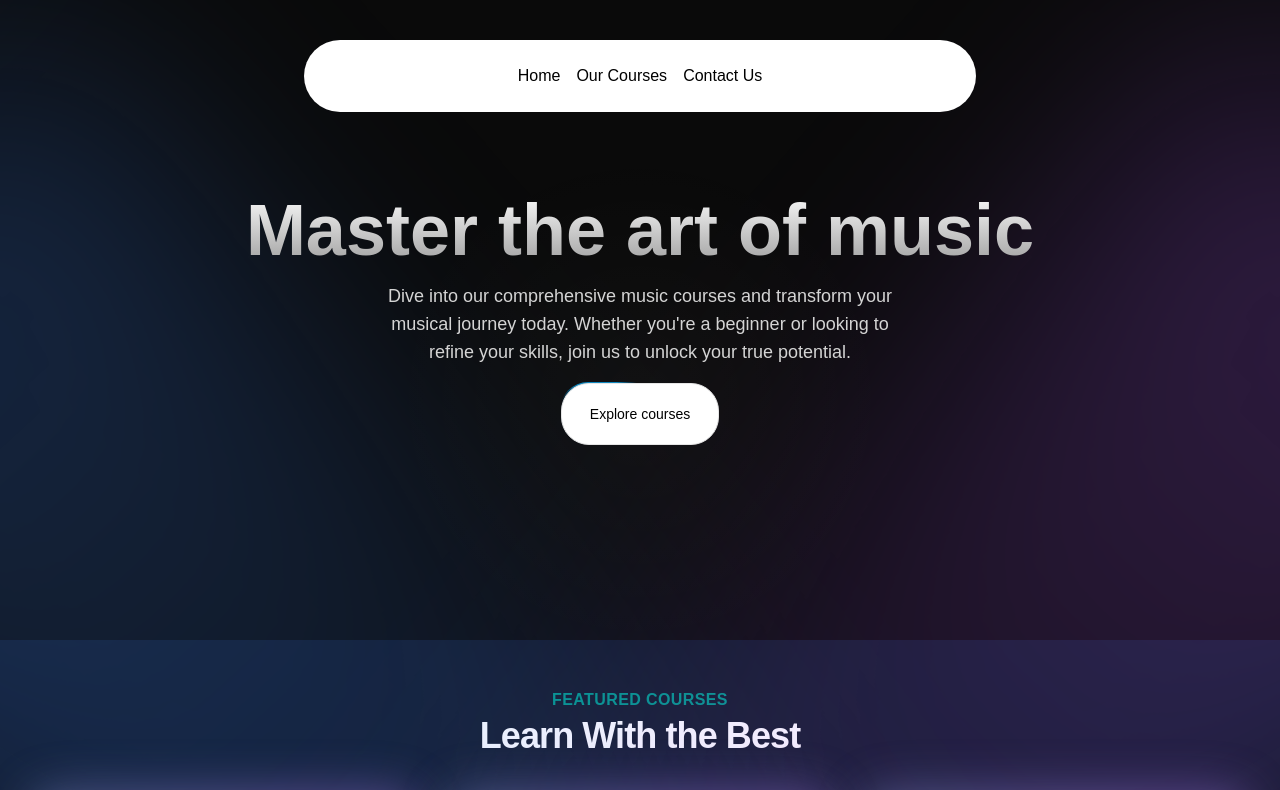
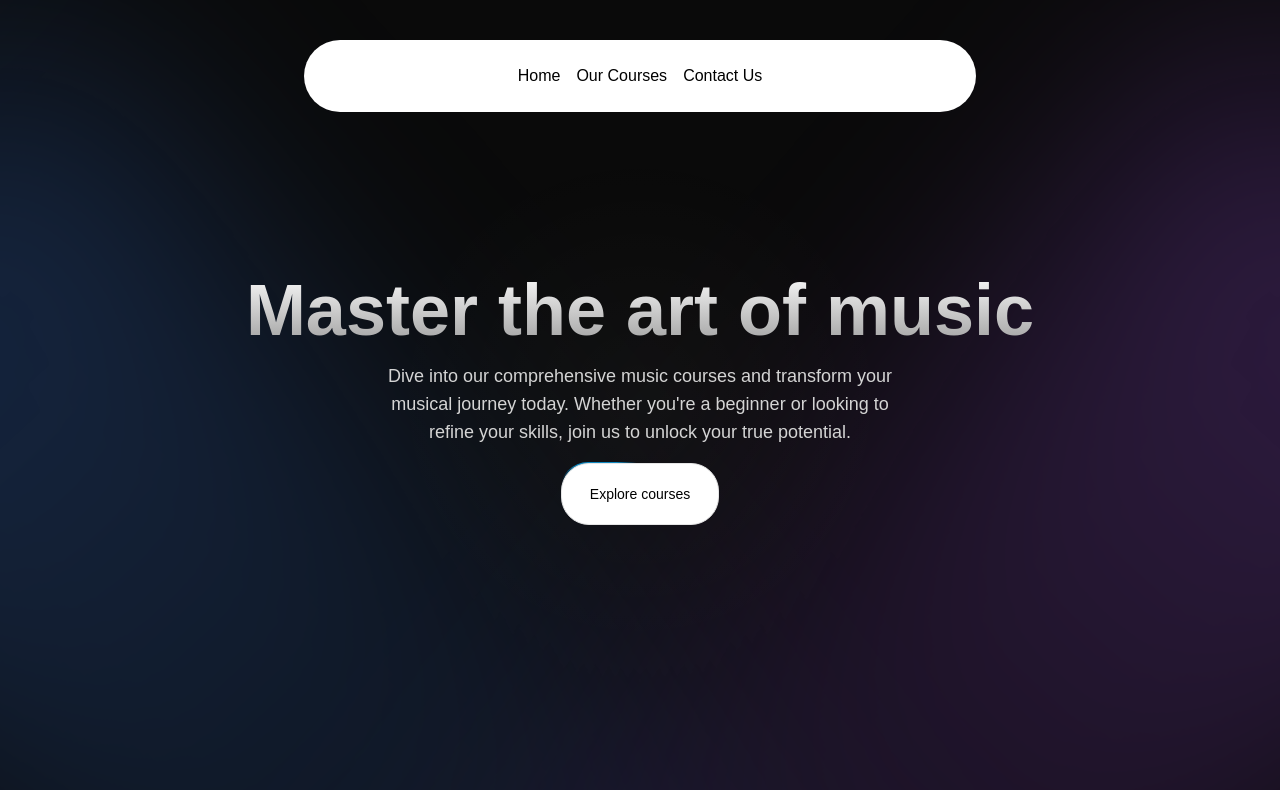
Before and after one commit to gawaliabhijeet-cell/music_UI, a Next.js app: page / in a window 1280 px wide. Shown: the top 790 px of the page. Built offline with nearby package versions, Linux system fonts and the light colour scheme.

Commit message:
Update HeroSection styles to improve layout responsiveness and visual consistency

```diff
--- a/src/components/HeroSection.tsx
+++ b/src/components/HeroSection.tsx
@@ -16,7 +16,7 @@ function HeroSection() {
 <>
     <Spotlight/>
     <div
-    className="h-screen md:h-160 w-full rounded-md flex flex-col items-center justify-center relative overflow-hidden mx-auto py-10 md:py-0"
+    className="min-h-screen md:h-[640px] w-full rounded-md flex flex-col items-center justify-center relative overflow-hidden mx-auto py-10 md:py-0"
     >
       <div className="p-4 relative z-10 w-full text-center">
             <h1
```
